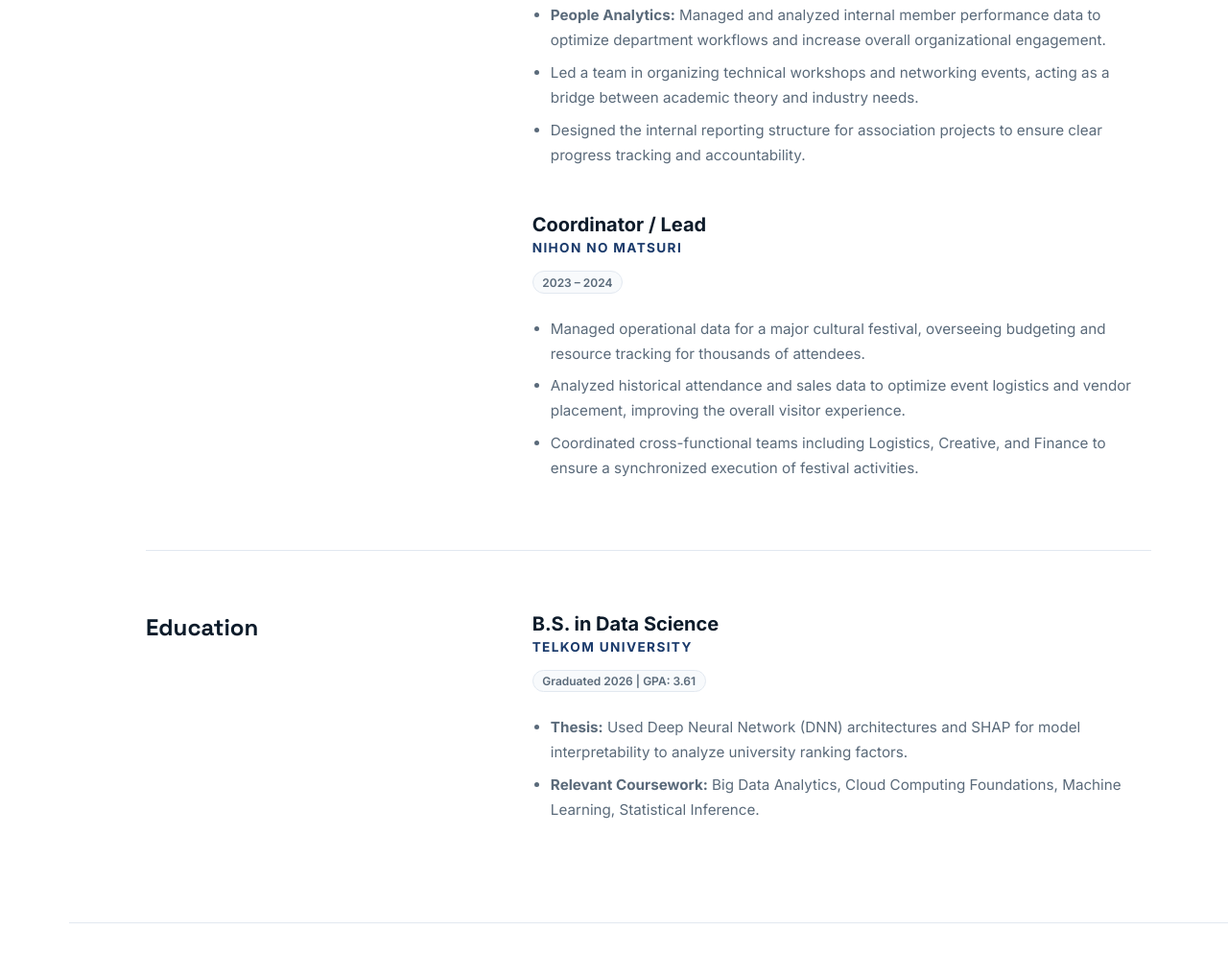
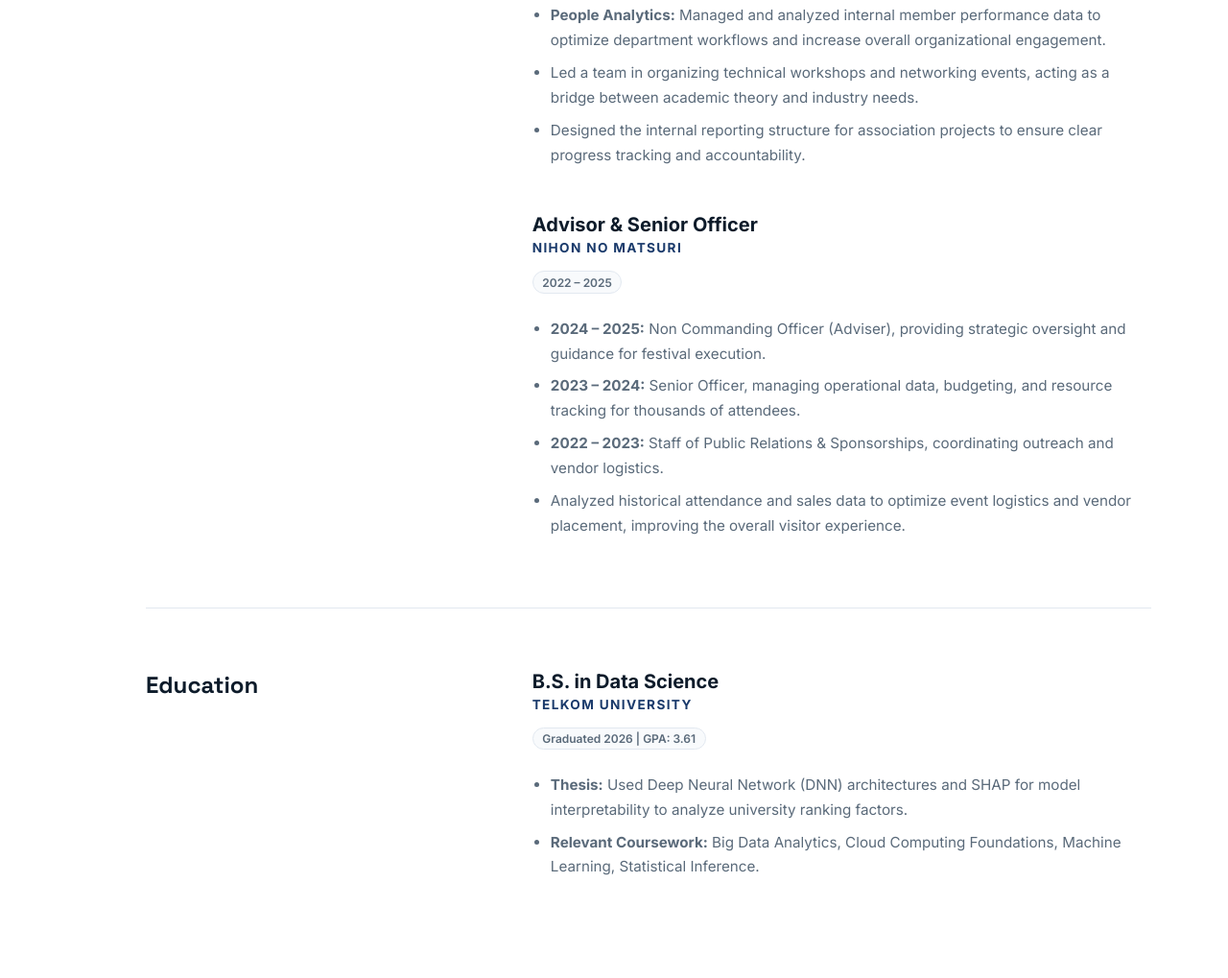
Before and after one commit to umam1n/umam1n.github.io, a plain HTML site: page index.html in a window 1280 px wide. Shown: the part 3078-4097 px from the top of the page at 96% size. Drawn offline with Linux system fonts and the light colour scheme.

Commit message:
Update Nihon no Matsuri role progression

```diff
--- a/index.html
+++ b/index.html
@@ -216,14 +216,15 @@
           </div>
 
           <div class="resume-item">
-            <div class="resume-role">Coordinator / Lead</div>
+            <div class="resume-role">Advisor & Senior Officer</div>
             <div class="resume-company">Nihon no Matsuri</div>
-            <div class="resume-date">2023 – 2024</div>
+            <div class="resume-date">2022 – 2025</div>
             <div class="resume-desc">
               <ul>
-                <li>Managed operational data for a major cultural festival, overseeing budgeting and resource tracking for thousands of attendees.</li>
+                <li><strong>2024 – 2025:</strong> Non Commanding Officer (Adviser), providing strategic oversight and guidance for festival execution.</li>
+                <li><strong>2023 – 2024:</strong> Senior Officer, managing operational data, budgeting, and resource tracking for thousands of attendees.</li>
+                <li><strong>2022 – 2023:</strong> Staff of Public Relations & Sponsorships, coordinating outreach and vendor logistics.</li>
                 <li>Analyzed historical attendance and sales data to optimize event logistics and vendor placement, improving the overall visitor experience.</li>
-                <li>Coordinated cross-functional teams including Logistics, Creative, and Finance to ensure a synchronized execution of festival activities.</li>
               </ul>
             </div>
           </div>
```
